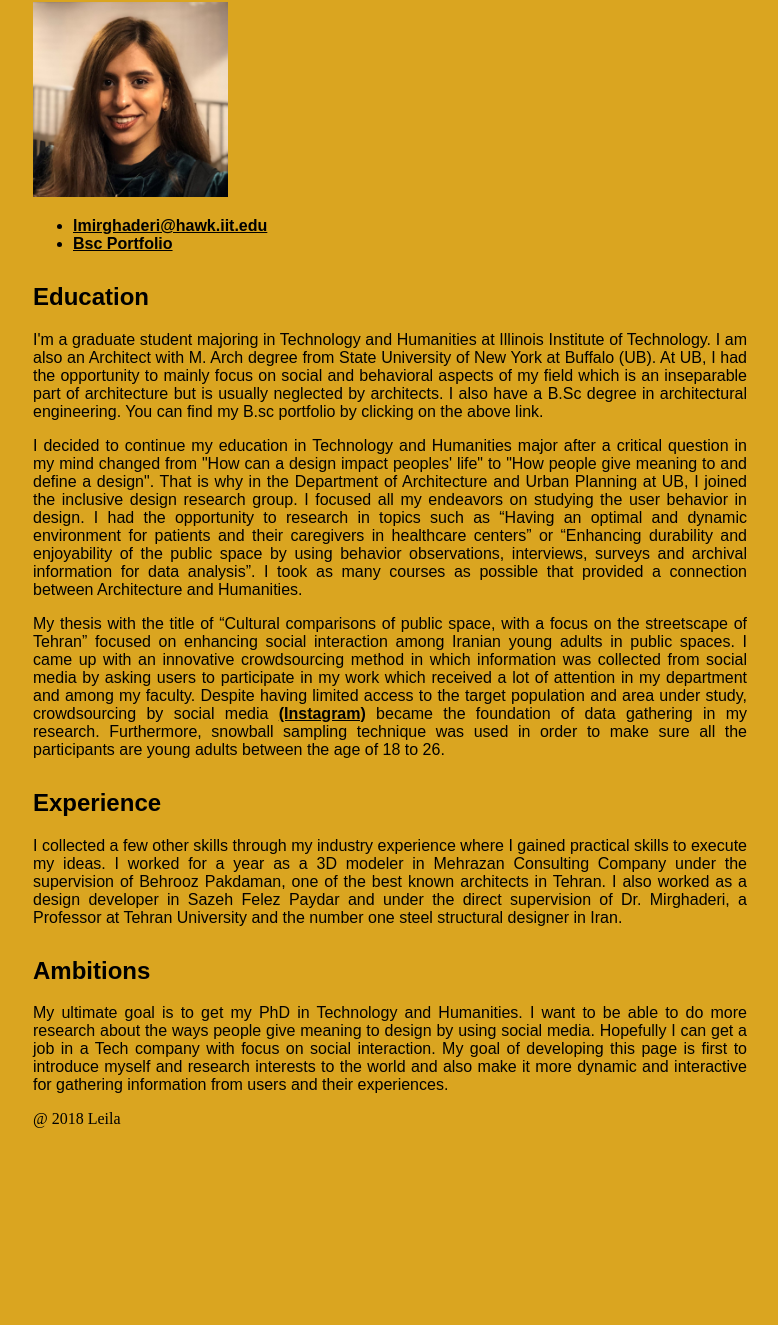
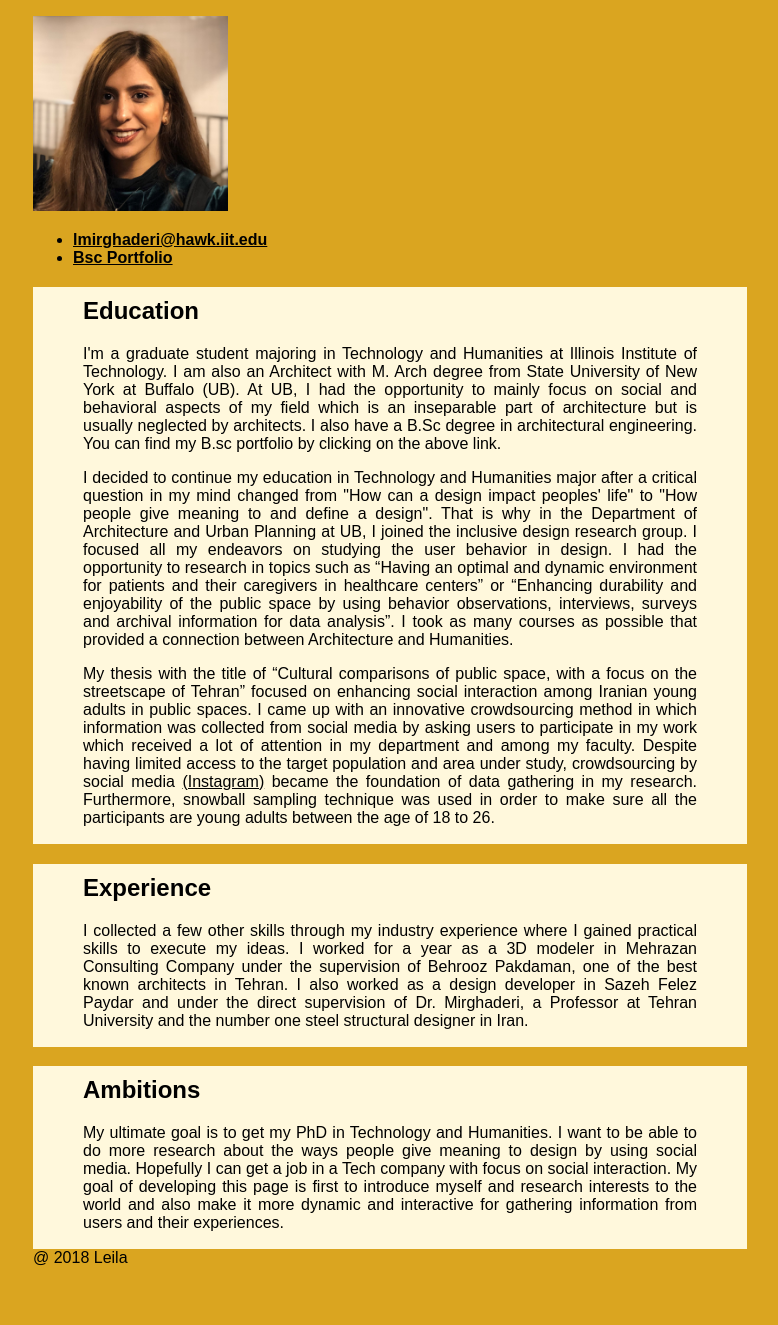
Before and after one commit to leilamirghaderi/project-one, a plain HTML site: page index.html in a window 1280 px wide. Shown: the part 106-1431 px from the top of the page, without its empty margins (25-803 px from the left). Before the commit the page ends 1292 px from the top, so only its background shows below. Drawn offline with Linux system fonts and the light colour scheme.

Commit message:
Remove all of the positions and add footer

```diff
--- a/main.css
+++ b/main.css
@@ -6,14 +6,13 @@ h1 {
   background-color: #228B22;
   border: 1px solid #000000;
   font-family: Arial, Helvetica, sans-serif;
-  position: absolute;
 }
 img {
   padding-left: 0px;
   padding-right: 0px;
-  padding-top: 70px;
+  padding-top: 10px;
   padding-bottom: 0px;
-  position: inherit;
+
 }
 h2 {
   color: #000000;
@@ -24,7 +23,7 @@ h2 {
   padding-right: 0px;
   padding-top: 10px;
   padding-bottom: 0px;
-  position: relative;
+
 }
 a {color: #000000;
   font-family: Arial, Helvetica, sans-serif;
@@ -45,29 +44,28 @@ a {color: #000000;
 p {
   color: #000000;
   font-family: Arial, Helvetica, sans-serif;
-  position: relative;
 }
-#part1 {
-  position: inherit;
+footer{
+  font-family: Arial, Helvetica, sans-serif;
+}
+#education {
   background-color:	#FFF8DC;
   padding-left: 50px;
   padding-right: 50px;
   padding-top: 0px;
   padding-bottom: 1px;
 }
-#part1 a {
+#education a {
   font-weight: normal;
 }
-#part2 {
-  position: inherit;
+#experience {
   background-color:	#FFF8DC;
   padding-left: 50px;
   padding-right: 50px;
   padding-top: 0px;
   padding-bottom: 1px;
 }
-#part3 {
-  position: inherit;
+#ambitrions {
   background-color:	#FFF8DC;
   padding-left: 50px;
   padding-right: 50px;
```
